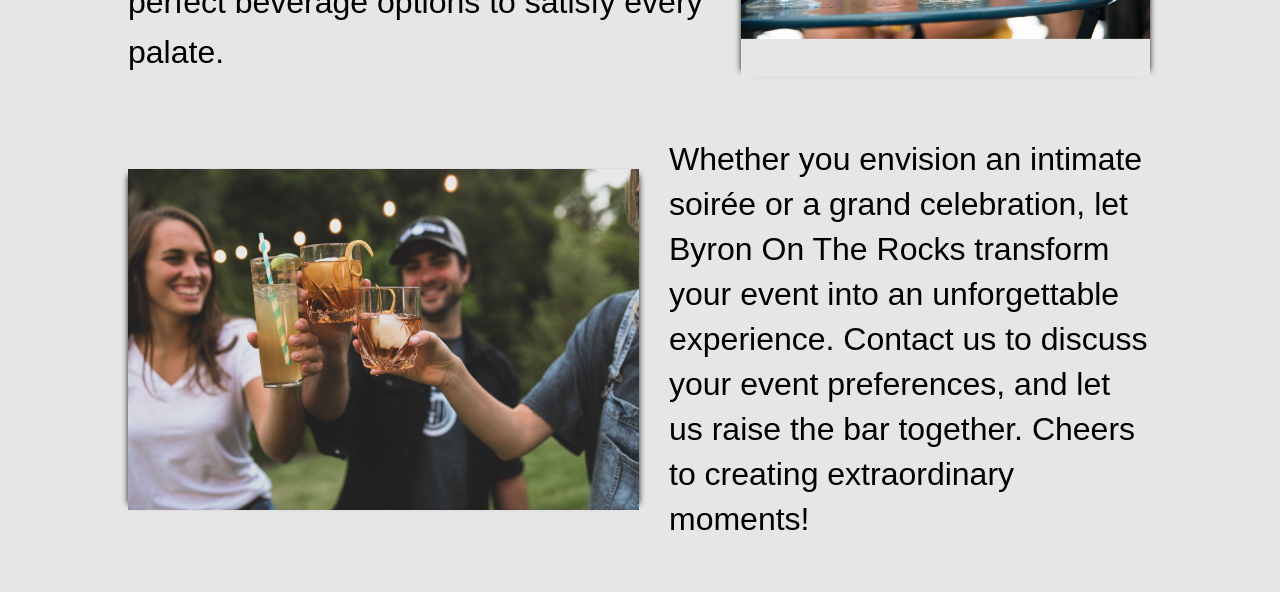
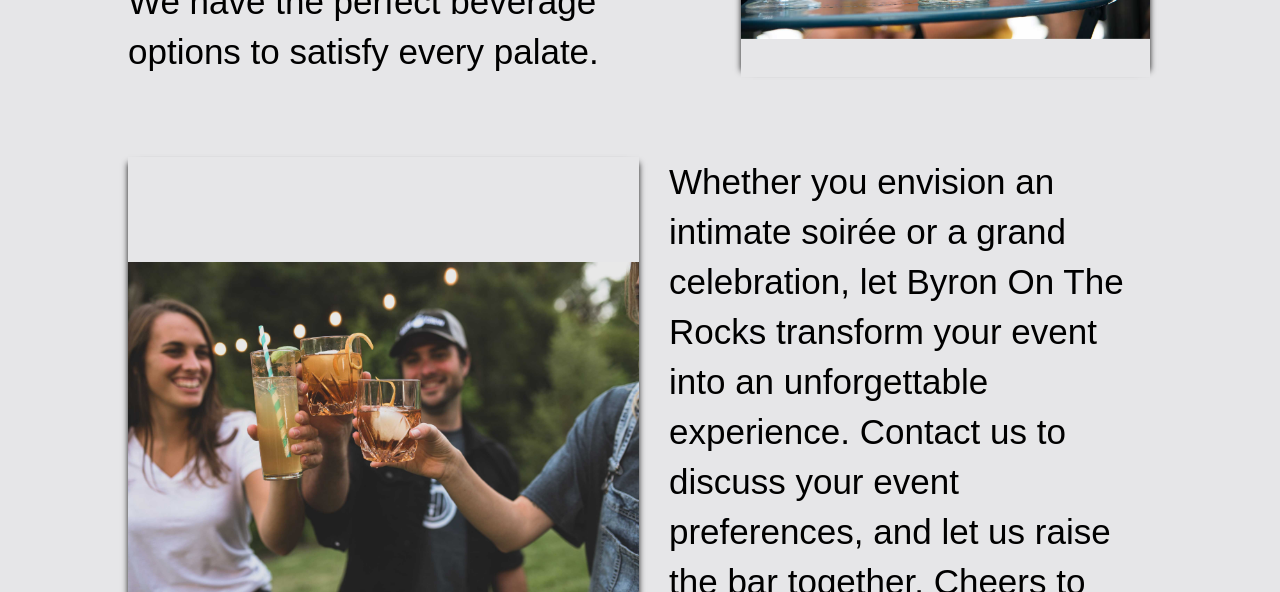
Before and after one commit to matipeco/byron-on-the-rocks, a React (Vite) app: page / in a window 1280 px wide. Shown: the part 2520-3112 px from the top of the page. Built offline with nearby package versions, Linux system fonts and the light colour scheme; a web font is replaced by a local one.

Commit message:
update OurServices

```diff
--- a/src/components/OurServices/index.tsx
+++ b/src/components/OurServices/index.tsx
@@ -34,10 +34,10 @@ export const OurServices = () => {
             <img src={box2} alt="" width="500" height="500" />
             <p>
               Whether you envision an intimate soirée or a grand celebration,
-              let Byron On The Rocks transform your event into an unforgettable
-              experience. Contact us to discuss your event preferences, and let
-              us raise the bar together. Cheers to creating extraordinary
-              moments!
+              let <span>Byron On The Rocks</span> transform your event into an
+              unforgettable experience. Contact us to discuss your event
+              preferences, and let us raise the bar together. Cheers to creating
+              extraordinary moments!
             </p>
           </div>
         </Container>
--- a/src/components/OurServices/style.scss
+++ b/src/components/OurServices/style.scss
@@ -72,13 +72,14 @@
       //   // background-color: red;
       // }
       p{
-        font-size: 3.2rem;
+        font-size: 3.5rem;
         // margin-left: 2rem;
         margin-right: 3rem;
         // text-align: right;
         line-height: 5rem;
         width: 60%;
         // background-color: red;
+
       }
       img{
         object-fit: contain;
@@ -92,11 +93,11 @@
     }
     &-box2{
       // width: 95%;
-      margin-top: 6rem;
+      margin-top: 8rem;
       // margin-left: 6rem;
       display: flex;
       justify-content: center;
-      align-items: center;
+      // align-items: center;
       font-family: 'Galano Grotesque Alt', sans-serif;
       position: relative;
       // &::after{
@@ -121,13 +122,17 @@
       // }
       // background-color: yellow;
       p{
-        font-size: 3.2rem;
+        font-size: 3.5rem;
         margin-left: 3rem;
         // margin-right: 1rem;
         // text-align: ;
-        line-height: 4.5rem;
+        line-height: 5rem;
         width: 52%;
         // background-color: red;
+        span{
+          font-size: 3.5rem;
+          font-weight: 500;
+        }
       }
       img{
         object-fit: contain;
```
